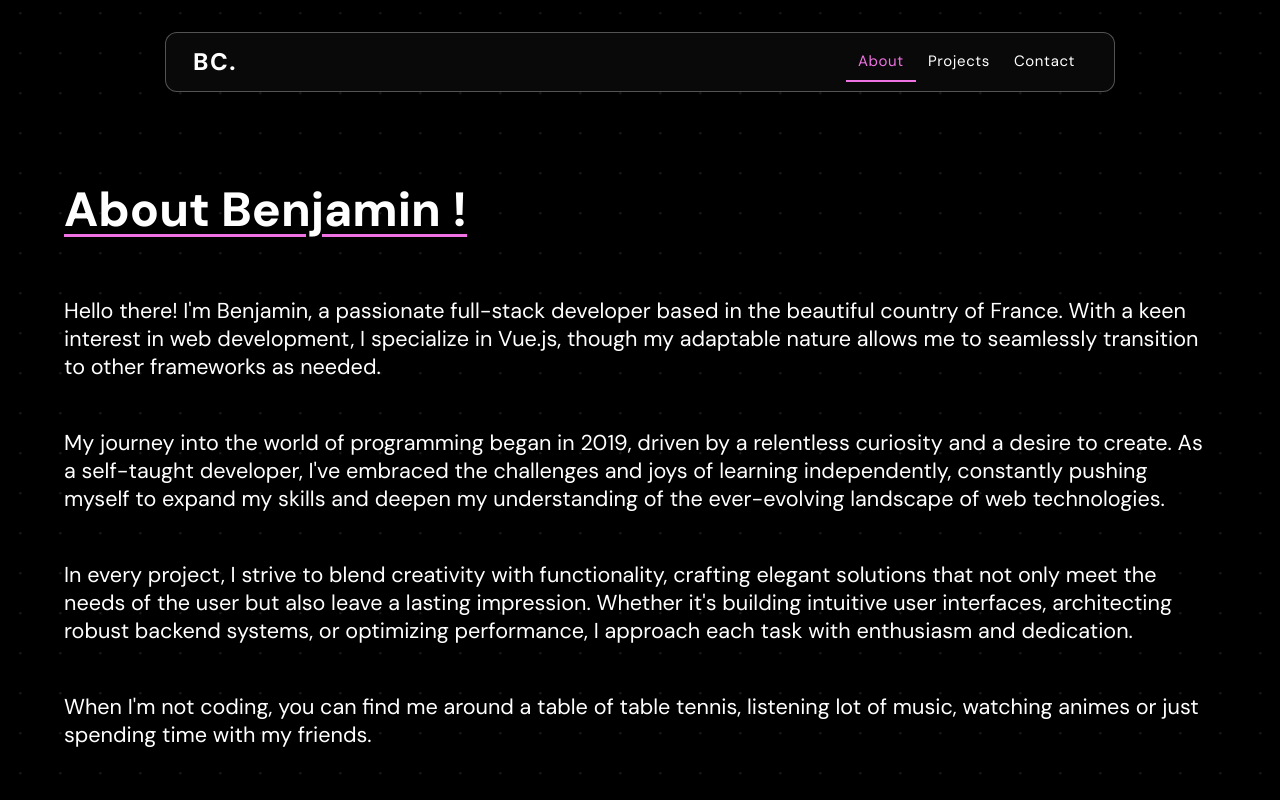
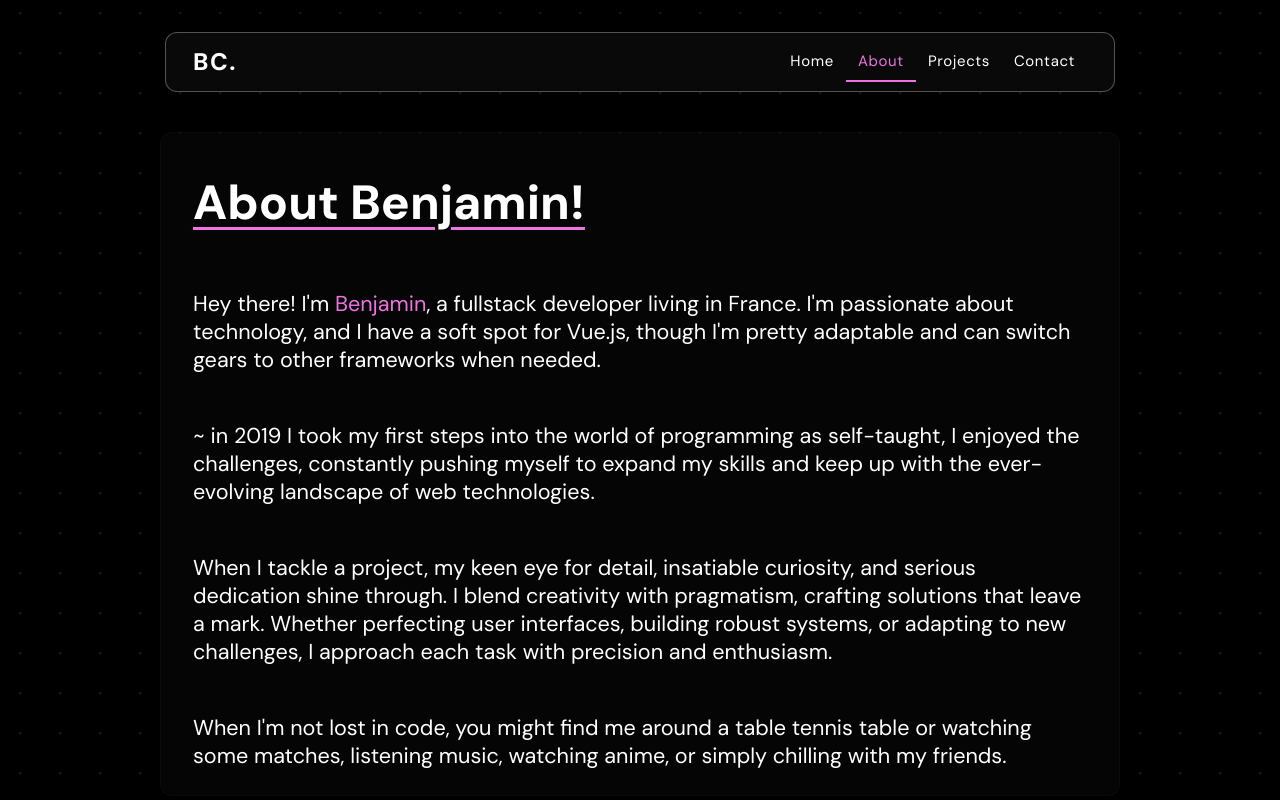
Before and after one commit to Toukara/portfolio, a Vue app: page /about in a window 1280 px wide. Built offline with nearby package versions, Linux system fonts and the light colour scheme.

Commit message:
Hero, Links, Navbar , About Page changed

```diff
--- a/src/components/HeroComponent.vue
+++ b/src/components/HeroComponent.vue
@@ -79,6 +79,17 @@ export default {
   padding: 2rem;
   margin-top: 5vh;
   margin-bottom: 5vh;
+
+  /* From https://css.glass */
+  border-radius: 12px;
+  border: 1px solid rgba(137, 137, 137, 0.044);
+
+  background-color: rgba(23, 23, 23, 0.23);
+  backdrop-filter: blur(5px);
+  -webkit-backdrop-filter: blur(5px);
+
+  margin: 14vw;
+  margin-top: 5vh;
 
   -webkit-touch-callout: none; /* iOS Safari */
   -webkit-user-select: none; /* Safari */
--- a/src/components/LinksWrapper.vue
+++ b/src/components/LinksWrapper.vue
@@ -1,8 +1,7 @@
 <template>
   <div class="links">
     <a class="navbar-item" href="/projects"> >_ Take a look at my projects. </a>
-    <a class="navbar-item" href="/contact"> >_ More details about me. </a>
-    <a class="navbar-item" href="/contact" v-text="test"></a>
+    <a class="navbar-item" href="/about"> >_ More details about me. </a>
   </div>
 </template>
 
--- a/src/components/NavbarComponent.vue
+++ b/src/components/NavbarComponent.vue
@@ -15,6 +15,7 @@
           <!-- <a class="navbar-item" href="/about"> About </a>
           <a class="navbar-item" href="/projects"> My Projects </a>
           <a class="navbar-item" href="/contact"> Contact </a> -->
+          <router-link to="/" class="navbar-item" :class="{ 'is-active': $route.path === '/' }">Home</router-link>
           <router-link to="/about" class="navbar-item" :class="{ 'is-active': $route.path === '/about' }">About</router-link>
           <router-link to="/projects" class="navbar-item" :class="{ 'is-active': $route.path === '/projects' }">Projects</router-link>
           <router-link to="/contact" class="navbar-item" :class="{ 'is-active': $route.path === '/contact' }">Contact</router-link>
@@ -61,12 +62,6 @@ export default {
   display: flex;
   align-items: center;
 
-  // background-color: red;
-  // border-radius: 12px;
-  // background-color: rgba(35, 35, 35, 0.845);
-
-  // background: rgba(15, 15, 15, 0.659);
-  // background: transparent;
   background: rgba(15, 15, 15, 0.659);
 
   border-radius: 12px;
--- a/src/views/AboutView.vue
+++ b/src/views/AboutView.vue
@@ -2,12 +2,15 @@
   <Navbar />
   <div class="container">
     <div class="about">
-      <h1>About Benjamin !</h1>
-      <p>Hello there! I'm Benjamin, a passionate full-stack developer based in the beautiful country of France. With a keen interest in web development, I specialize in Vue.js, though my adaptable nature allows me to seamlessly transition to other frameworks as needed.</p>
-      <p>My journey into the world of programming began in 2019, driven by a relentless curiosity and a desire to create. As a self-taught developer, I've embraced the challenges and joys of learning independently, constantly pushing myself to expand my skills and deepen my understanding of the ever-evolving landscape of web technologies.</p>
-      <p>In every project, I strive to blend creativity with functionality, crafting elegant solutions that not only meet the needs of the user but also leave a lasting impression. Whether it's building intuitive user interfaces, architecting robust backend systems, or optimizing performance, I approach each task with enthusiasm and dedication.</p>
-      <p>When I'm not coding, you can find me around a table of table tennis, listening lot of music, watching animes or just spending time with my friends.</p>
-      <p>Thank you for visiting my portfolio. I'm excited to share my journey with you and collaborate on exciting projects together. Let's build something amazing!</p>
+      <h1>About Benjamin!</h1>
+      <p>Hey there! I'm <span>Benjamin</span>, a fullstack developer living in France. I'm passionate about technology, and I have a soft spot for Vue.js, though I'm pretty adaptable and can switch gears to other frameworks when needed.</p>
+      <p>~ in 2019 I took my first steps into the world of programming as self-taught, I enjoyed the challenges, constantly pushing myself to expand my skills and keep up with the ever-evolving landscape of web technologies.</p>
+      <p>When I tackle a project, my keen eye for detail, insatiable curiosity, and serious dedication shine through. I blend creativity with pragmatism, crafting solutions that leave a mark. Whether perfecting user interfaces, building robust systems, or adapting to new challenges, I approach each task with precision and enthusiasm.</p>
+      <p>When I'm not lost in code, you might find me around a table tennis table or watching some matches, listening music, watching anime, or simply chilling with my friends.</p>
+      <p>Thanks for visiting my portfolio! I'm excited to share my journey with you and potentially collaborate on some exciting projects. Let's make something incredible together!</p>
+
+      <p><a href="https://github.com/Toukara" target="_blank">Github</a> | <a href="https://twitter.com/Benjamincms_" target="_blank">Twitter</a> | LinkedIn</p>
+      <Links />
     </div>
   </div>
 </template>
@@ -37,6 +40,19 @@ export default {
   justify-content: left;
   gap: 3rem;
 
+  border-radius: 12px;
+  border: 1px solid rgba(137, 137, 137, 0.044);
+
+  background-color: rgba(23, 23, 23, 0.23);
+  backdrop-filter: blur(5px);
+  -webkit-backdrop-filter: blur(5px);
+
+  margin: 14vw;
+  margin-top: 5vh;
+  padding: 2rem;
+  height: 83vh;
+  width: 75vw;
+
   p {
     font-size: 1.35rem;
     line-height: 1.75rem;
@@ -51,5 +67,17 @@ export default {
     text-underline-offset: 8px;
     text-decoration-thickness: 3px;
   }
+
+  span {
+    color: #ee72e2;
+  }
+
+  a {
+    color: white;
+    text-decoration: none;
+    &:hover {
+      color: #ee72e2;
+    }
+  }
 }
 </style>
```
